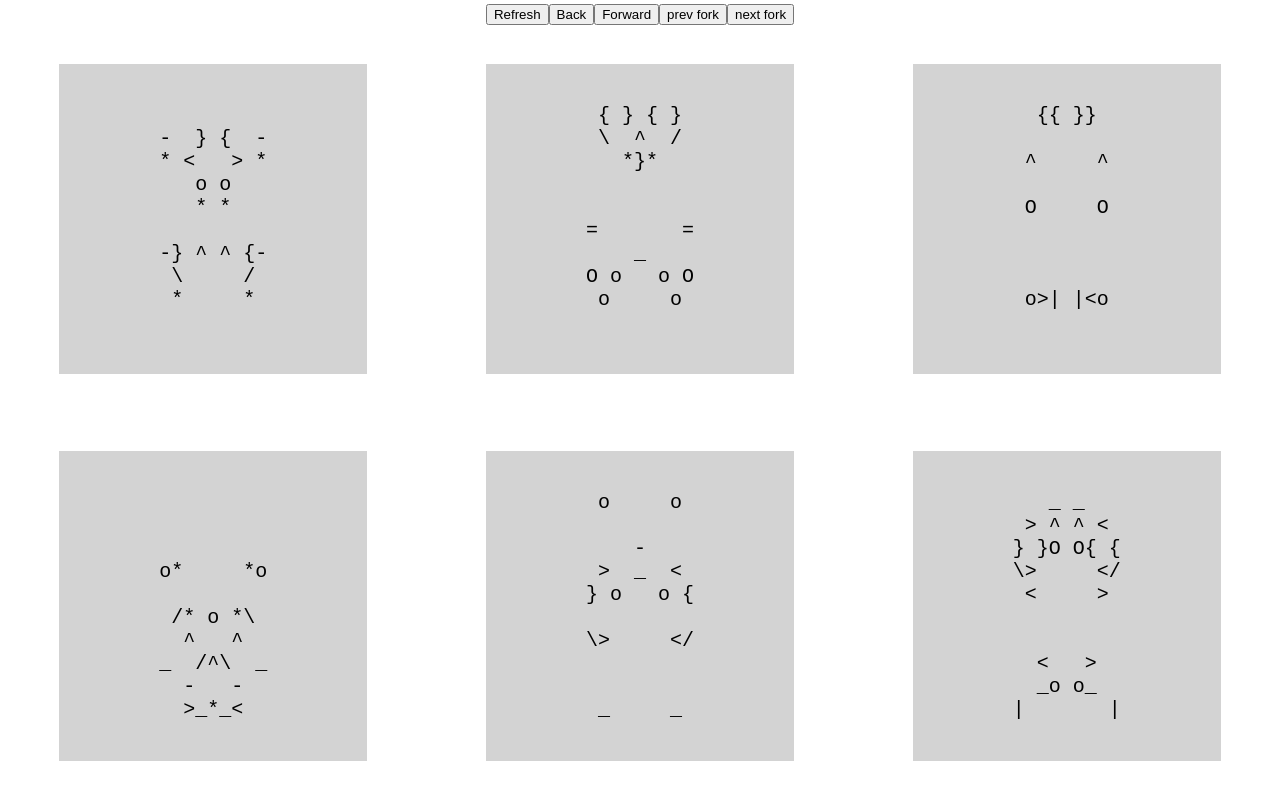
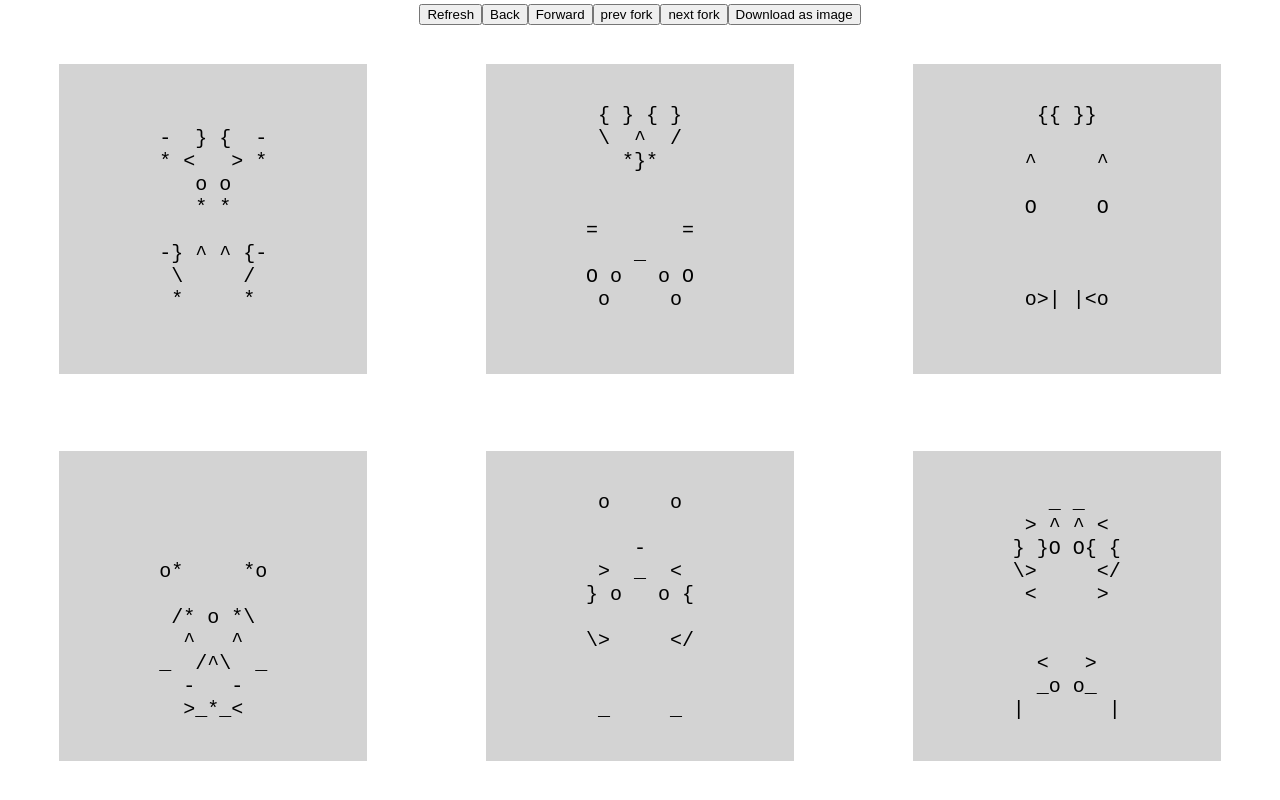
Before and after one commit to ItaHeld90/characters, a React (Create React App) app: page / in a window 1280 px wide. Built offline with nearby package versions, Linux system fonts and the light colour scheme.

Commit message:
download as image

```diff
--- a/package.json
+++ b/package.json
@@ -6,11 +6,13 @@
     "@testing-library/jest-dom": "4.2.4",
     "@testing-library/react": "9.5.0",
     "@testing-library/user-event": "7.2.1",
+    "@types/html2canvas": "0.0.35",
     "@types/jest": "24.9.1",
     "@types/node": "12.12.53",
     "@types/react": "16.9.44",
     "@types/react-dom": "16.9.8",
     "@types/uuid": "8.0.0",
+    "html2canvas": "1.0.0-rc.5",
     "react": "^16.13.1",
     "react-dom": "^16.13.1",
     "react-scripts": "3.4.1",
--- a/src/App.tsx
+++ b/src/App.tsx
@@ -1,5 +1,6 @@
-import React from 'react';
+import React, { useRef } from 'react';
 import { times } from 'lodash';
+import html2canvas from 'html2canvas';
 import {
     getRandomDrawing,
     drawingToText,
@@ -57,6 +58,7 @@ function App() {
         prevForkInTime,
         reset,
     } = useTimeline(initialDrawings);
+    const drawingsContainerRef = useRef<HTMLDivElement>(null);
 
     function handleReset() {
         const newDrawings = getNewDrawings();
@@ -76,6 +78,25 @@ function App() {
         ];
 
         handlePick(picked, updatedDrawings);
+    }
+
+    async function handleDownloadImage() {
+        const drawingsContainer = drawingsContainerRef.current;
+
+        if (!drawingsContainer) return;
+
+        const fileName = prompt('Please enter the file name:', 'characters');
+
+        if (!fileName) return;
+
+        const canvasEl = await html2canvas(drawingsContainer);
+
+        const dataUrl = canvasEl.toDataURL('jpg');
+        const link = document.createElement('a');
+        link.download = `${fileName}.jpg`;
+        link.href = dataUrl;
+
+        link.click();
     }
 
     function coordinatesToDrawingIdx(rowIdx: number, colIdx: number) {
@@ -99,29 +120,52 @@ function App() {
                     <button onClick={forwardInTime}>Forward</button>
                     <button onClick={prevForkInTime}>prev fork</button>
                     <button onClick={nextForkInTime}>next fork</button>
+                    <button onClick={handleDownloadImage}>
+                        Download as image
+                    </button>
                 </div>
+                <div
+                    ref={drawingsContainerRef}
+                    style={{
+                        flex: 1,
+                        display: 'flex',
+                        flexDirection: 'column',
+                    }}
+                >
                     {times(numTileRows, (rowIdx) => (
                         <div key={rowIdx} style={{ display: 'flex', flex: 1 }}>
                             {times(numCols, (colIdx) => (
                                 <Drawing
                                     key={
                                         drawings[
-                                        coordinatesToDrawingIdx(rowIdx, colIdx)
+                                            coordinatesToDrawingIdx(
+                                                rowIdx,
+                                                colIdx
+                                            )
                                         ].id
                                     }
                                     drawingText={
                                         texts[
-                                        coordinatesToDrawingIdx(rowIdx, colIdx)
+                                            coordinatesToDrawingIdx(
+                                                rowIdx,
+                                                colIdx
+                                            )
                                         ]
                                     }
                                     isPicked={
                                         drawings[
-                                        coordinatesToDrawingIdx(rowIdx, colIdx)
+                                            coordinatesToDrawingIdx(
+                                                rowIdx,
+                                                colIdx
+                                            )
                                         ] === currPicked
                                     }
                                     onPick={() =>
                                         handleClickOnDrawing(
-                                        coordinatesToDrawingIdx(rowIdx, colIdx)
+                                            coordinatesToDrawingIdx(
+                                                rowIdx,
+                                                colIdx
+                                            )
                                         )
                                     }
                                 />
@@ -130,6 +174,7 @@ function App() {
                     ))}
                 </div>
             </div>
+        </div>
     );
 }
 
```
Lines whose indentation alone changed are shown as unchanged.
